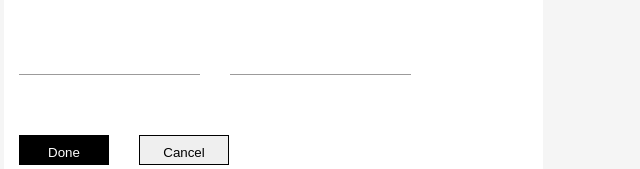
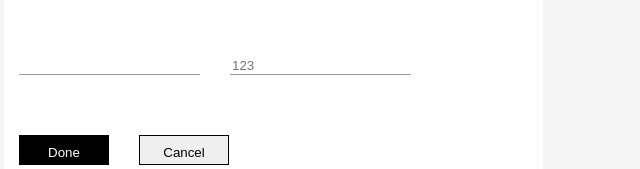
Before and after one commit to AkshayPatil96/Kohls, a plain HTML site: page checkout/checkout.html in a window 1280 px wide. Shown: the part 631-800 px from the top of the page, 596-1236 px from the left. Drawn offline with Linux system fonts and the light colour scheme.

Commit message:
Update checkout.html

```diff
--- a/checkout/checkout.html
+++ b/checkout/checkout.html
@@ -173,7 +173,7 @@
 
             <div>
                 <p>Security Code</p>
-                <input class="state" type="number" id="secu" placeholder="">
+                <input class="state" type="password" id="secu" placeholder="123">
             </div>
         </div>
 
```
